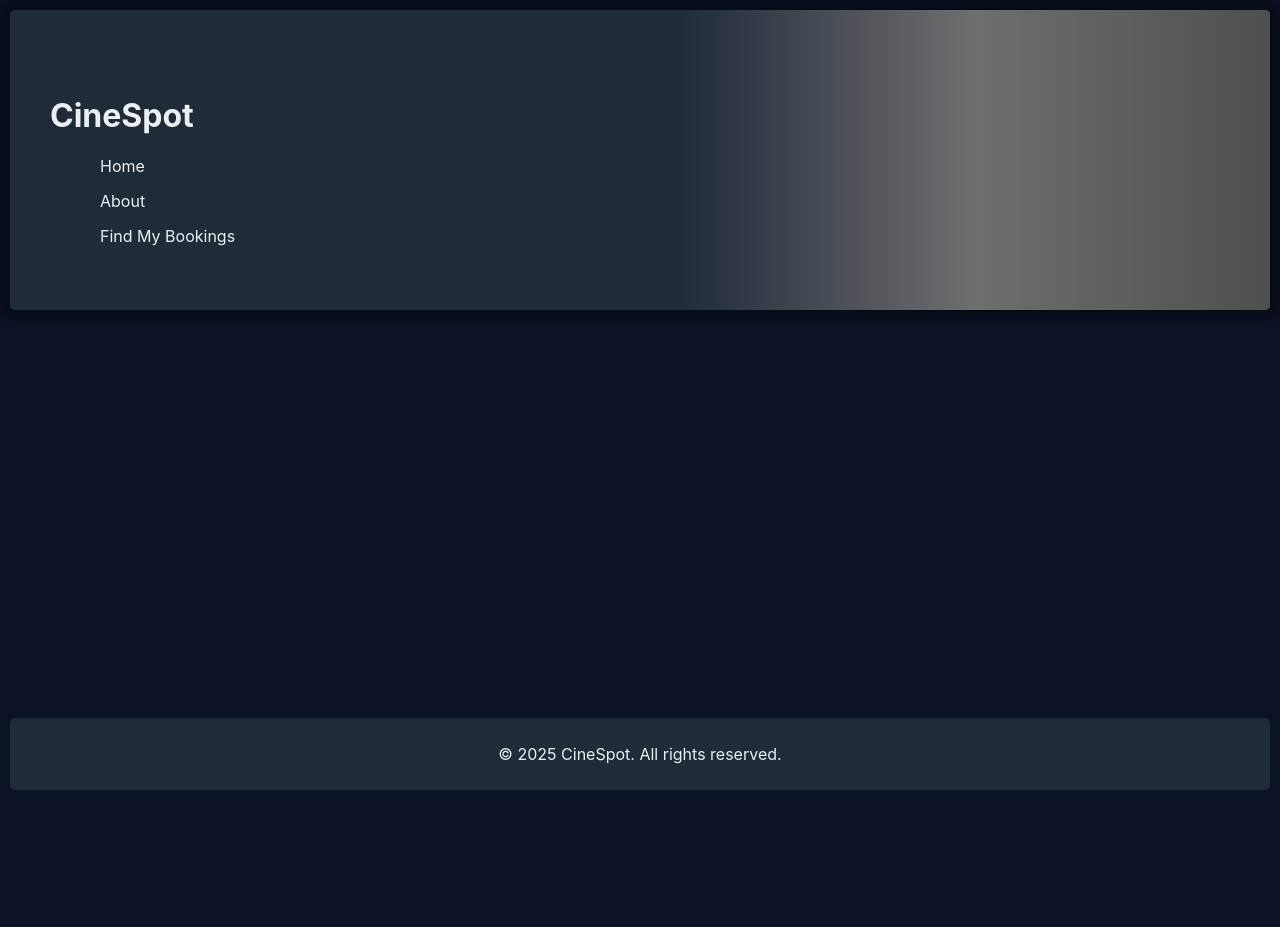
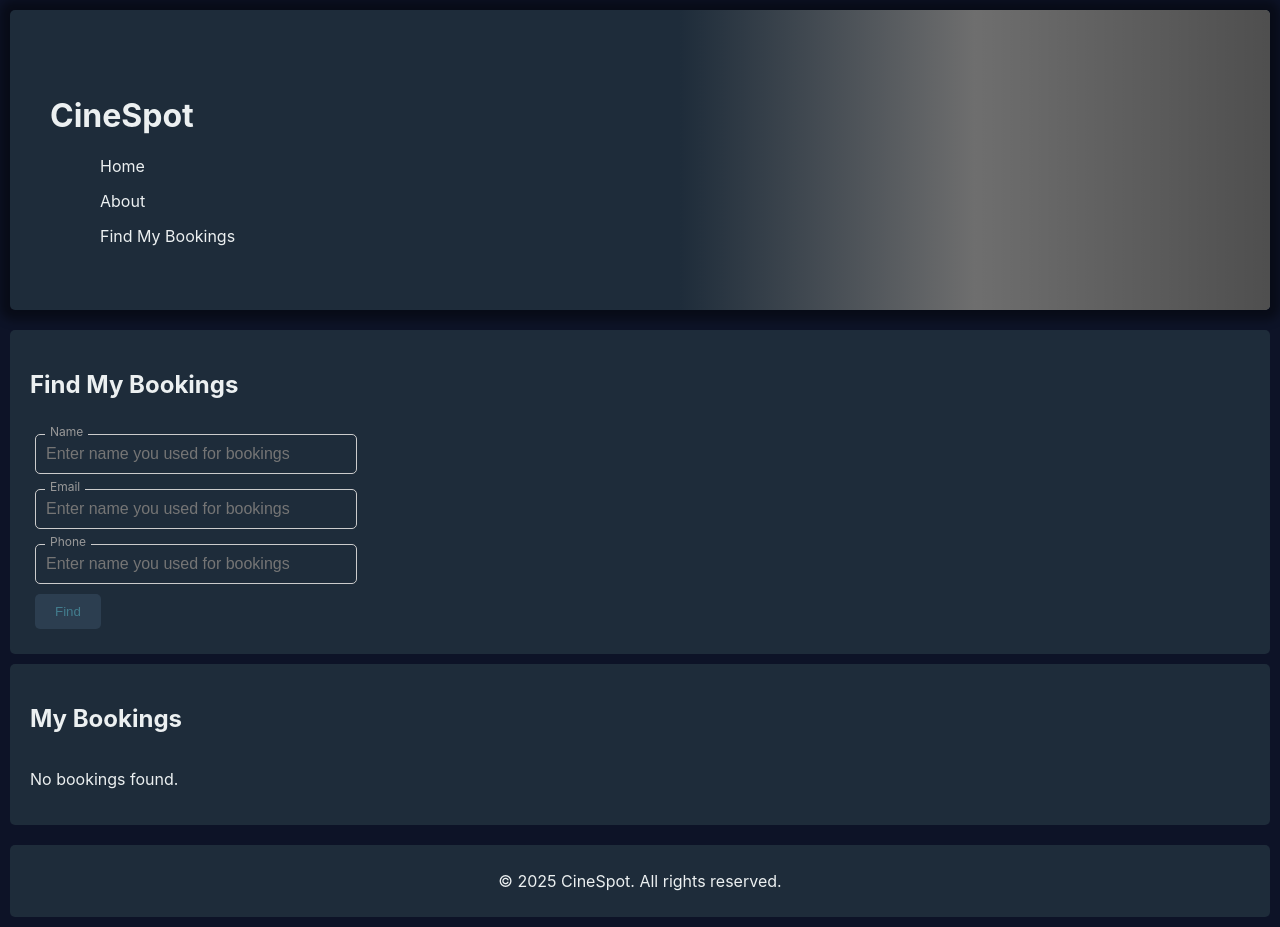
Before and after one commit to yur4uwe/front_end_8-9-10, a React (Create React App) app in the folder frontend/: page /my-bookings in a window 1280 px wide. Before the commit the page ends 800 px from the top, so only its background shows below. Built offline with nearby package versions, Linux system fonts and the light colour scheme; the HTML template or start-up script is replaced by a standard one.

Commit message:
validation errors needed for inputs, and probably should write some notification boxes

```diff
--- /dev/null
+++ b/frontend/src/components/high/BookingsList.css
@@ -0,0 +1,4 @@
+.booking-item {
+
+    border-bottom: 2px solid #ccc;
+}
--- /dev/null
+++ b/frontend/src/components/high/BookingsList.jsx
@@ -0,0 +1,51 @@
+import React from 'react';
+import SeatsList from '../low/SeatsList';
+import './BookingsList.css';
+
+/**
+ * @typedef {Object} Booking
+ * @property {import('../low/MovieCard').MovieInfo} movie - Movie details
+ * @property {string} time - Booking time
+ * @property {Array<{row:number,number:number}>} seats - List of booked seats
+ * @property {string} movieId - Booking ID
+ */
+
+/**
+ *
+ * @param {{bookings:Booking[]}} param0
+ * @returns
+ */
+const BookingsList = ({ bookings }) => {
+    const day = (time) => {
+        const date = new Date(time);
+        const options = { month: 'numeric', day: 'numeric' };
+        return date.toLocaleDateString(undefined, options);
+    }
+
+    const hour = (time) => {
+        const date = new Date(time);
+        const options = { hour: '2-digit', minute: '2-digit', hour12: false };
+        return date.toLocaleTimeString(undefined, options);
+    }
+
+    return (
+        <div>
+            {bookings.length > 0 ? (
+                bookings
+                    .sort((a, b) => new Date(a.time) - new Date(b.time))
+                    .map((booking, index) => (
+                        <div key={index} className="booking-item">
+                            <h3>Booking: {booking.movie.title}</h3>
+                            <p>Time: {day(booking.time)}, {hour(booking.time)}</p>
+                            <p>Seats: </p>
+                            <SeatsList seats={booking.seats} />
+                        </div>
+                    ))
+            ) : (
+                <p>No bookings found.</p>
+            )}
+        </div>
+    );
+};
+
+export default BookingsList;
--- /dev/null
+++ b/frontend/src/components/low/SeatsList.css
@@ -0,0 +1,30 @@
+.booked-seat {
+    display: inline-block;
+    width: min-content;
+    padding: 10px;
+    border-radius: 5px;
+    margin: 0 8px 8px 0;
+    white-space: nowrap;
+}
+
+.seats-list {
+    display: flex;
+    flex-wrap: wrap;
+    width: 100%;
+    max-height: 100vh;
+    overflow-y: auto;
+}
+
+.type-span {
+    display: block;
+    margin-bottom: 5px;
+}
+
+.position-span {
+    display: block;
+}
+
+.booked-seat {
+    background-color: #34404c;
+    cursor: default;
+}
--- /dev/null
+++ b/frontend/src/components/low/SeatsList.jsx
@@ -0,0 +1,22 @@
+import React from 'react';
+import './SeatsList.css';
+
+/**
+ *
+ * @param {{seats:import('../pages/Booking').Seat[]}} param0
+ * @returns
+ */
+const SeatsList = ({ seats }) => {
+    return (
+        <div className='seats-list'>
+            {seats.map((seat, index) => (
+                <div className='booked-seat' key={index}>
+                    <span className='type-span'>{seat.type}</span>
+                    <span className='position-span'>Row: {seat.row}, Seat: {seat.number}</span>
+                </div>
+            ))}
+        </div>
+    );
+}
+
+export default SeatsList;
--- a/frontend/src/components/low/TextArea.css
+++ b/frontend/src/components/low/TextArea.css
@@ -19,7 +19,7 @@
 .text-area-input {
     width: calc(100% - 22px);
     min-width: 100px;
-    max-width: 200px;
+    max-width: 300px;
     height: 100%;
     padding: 10px;
     border: 1px solid #ccc;
--- a/frontend/src/components/low/TextArea.jsx
+++ b/frontend/src/components/low/TextArea.jsx
@@ -12,7 +12,7 @@ import './TextArea.css';
  * @param {function} [props.onBlur] Blur handler.
  * @param {function} [props.onChange] Change handler.
  */
-const TextArea = ({ name, value, className, placeholder, onFocus, onBlur, onChange }) => {
+const TextArea = ({ name, value, className, placeholder, onFocus, onBlur, onChange, color }) => {
     const inputId = name ? name.toLowerCase().replace(/\s+/g, '-') : undefined;
     return (
         <div className={`text-area ${className ?? ''}`}>
@@ -26,7 +26,7 @@ const TextArea = ({ name, value, className, placeholder, onFocus, onBlur, onChan
                 onChange={onChange}
                 value={value}   // For a controlled component
             />
-            {name && <label htmlFor={inputId} className="text-area-title">{name}</label>}
+            {name && <label htmlFor={inputId} className="text-area-title" style={{ background: color }}>{name}</label>}
         </div>
     );
 };
--- a/frontend/src/components/pages/Booking.jsx
+++ b/frontend/src/components/pages/Booking.jsx
@@ -1,9 +1,9 @@
-import React, { useCallback, useEffect, useState, useContext } from 'react';
+import React, { useCallback, useEffect, useState } from 'react';
 import { useParams } from 'react-router-dom';
-import { SourceContext } from '../../context/SourceContext'; // Assuming you have a context for the API URL
 import Loader from '../low/Loader';
 import ContentBox from '../wrappers/ContentBox';
 import ScreeningList from '../high/ScreeningList';
+import useApi from '../../hooks/useApi'; // Assuming you have a custom hook for API requests
 import './Booking.css';
 
 
@@ -30,26 +30,25 @@ import './Booking.css';
  * @returns {JSX.Element}
  */
 const Booking = () => {
-    const { apiUrl } = useContext(SourceContext); // Assuming you have a context for the API URL
     const { id: movieId } = useParams();
     const [screenings, setScreenings] = useState([]);
     const [movieName, setMovieName] = useState(''); // State to hold the movie name
+    const { request } = useApi(); // Assuming you have a custom hook for API requests
 
     const fetchMovieScreenings = useCallback(async () => {
         try {
-            const response = await fetch(`${apiUrl}/movie/screenings?movieId=${movieId}`);
-            const data = await response.json();
-            console.log('Fetched movie screenings:', data); // Debugging line
+            const response = await request(`/movie/screenings?movieId=${movieId}`);
+            console.log('Fetched movie screenings:', response); // Debugging line
 
-            setMovieName(data.movie.title); // Assuming the API returns the movie name
-            setScreenings(data.screenings ?? []); // Ensure we set an empty array if no screenings are found
+            setMovieName(response.movie.title); // Assuming the API returns the movie name
+            setScreenings(response.screenings ?? []); // Ensure we set an empty array if no screenings are found
 
             console.log('Movie Name:', movieName); // Debugging line
 
         } catch (error) {
             console.error('Error fetching movie screenings:', error);
         }
-    }, [movieId, apiUrl, movieName]);
+    }, [movieId, movieName]);
 
     useEffect(() => {
         console.log('Booking component mounted or dependencies changed, fetching screenings...');
@@ -57,8 +56,6 @@ const Booking = () => {
     }, [fetchMovieScreenings]);
 
     if (!screenings || !screenings.length) return <Loader description='Loading screenings...' />;
-
-
 
     return (
         <ContentBox className='booking-container'>
--- a/frontend/src/components/pages/MovieDetails.jsx
+++ b/frontend/src/components/pages/MovieDetails.jsx
@@ -1,14 +1,14 @@
-import React, { useState, useEffect, useContext, useCallback } from 'react';
+import React, { useState, useEffect, useCallback } from 'react';
 import { useParams } from 'react-router-dom/cjs/react-router-dom.min';
-import { SourceContext } from '../../context/SourceContext';
 import Loader from '../low/Loader';
 import ContentBox from '../wrappers/ContentBox';
 import MovieDetailsInfo from '../high/MovieDetailsInfo';
 import MovieComments from '../high/MovieComments';
 import './MovieDetails.css';
+import useApi from '../../hooks/useApi';
 
 const MovieDetails = () => {
-    const { apiUrl } = useContext(SourceContext);
+    const { request } = useApi()
     const { id: movieId } = useParams();
     /**
      * State to hold movie details.
@@ -19,13 +19,12 @@ const MovieDetails = () => {
     // Memoize fetchMovieDetails and include fetchMovieScreenings in its dependencies.
     const fetchMovieDetails = useCallback(async () => {
         try {
-            const response = await fetch(`${apiUrl}/movie?movieId=${movieId}`);
-            const data = await response.json();
-            setMovie(data);
+            const response = await request(`/movie?movieId=${movieId}`);
+            setMovie(response || {});
         } catch (error) {
             console.error('Error fetching movie details:', error);
         }
-    }, [apiUrl, movieId]);
+    }, [movieId]);
 
     // Call fetchMovieDetails whenever dependencies change.
     useEffect(() => {
--- /dev/null
+++ b/frontend/src/components/pages/MyBookings.css
@@ -0,0 +1,3 @@
+.my-bookings-inputs {}
+
+.my-bookings-container {}
--- a/frontend/src/components/pages/MyBookings.jsx
+++ b/frontend/src/components/pages/MyBookings.jsx
@@ -1,9 +1,79 @@
-import React from 'react';
+import React, { useCallback, useEffect, useState } from 'react';
+import './MyBookings.css'; // Optional: Create a separate CSS file for styling
+import TextArea from '../low/TextArea';
+import BookingsList from '../high/BookingsList';
+import useApi from '../../hooks/useApi'; // Assuming you have a custom hook for API requests
+import ButtonWrapper from '../wrappers/ButtonWrapper';
 
 const MyBookings = () => {
+    const [name, setName] = useState('');
+    const [email, setEmail] = useState('');
+    const [phone, setPhone] = useState('');
+    const [bookings, setBookings] = useState([]);
+    const { request } = useApi(); // Assuming you have a custom hook for API requests
+
+    const fetchBookings = useCallback(async () => {
+        if (name === '' && email === '' && phone === '') {
+            alert('Please fill in at least one field to search for bookings!');
+            return;
+        }
+        let bookings;
+        try {
+            bookings = await request(`/bookings?name=${name}&email=${email}&phone=${phone}`);
+        } catch (error) {
+            console.error('Error fetching bookings:', error);
+        }
+
+        for (const booking of bookings) {
+            const movieId = booking.movieId;
+            try {
+                const movie = await request(`/movie?movieId=${movieId}`);
+                if (movie) {
+                    booking.movie = movie;
+                } else {
+                    console.error(`Movie with ID ${movieId} not found.`);
+                }
+            } catch (error) {
+                console.error('Error fetching movie details:', error);
+            }
+        }
+
+        setBookings(bookings || []);
+    }, [name, email, phone, request]);
+
     return (
-        <div>
-
+        <div className='my-bookings-container'>
+            <div className="my-bookings-inputs content-box">
+                <h2>Find My Bookings</h2>
+                <div className="inputs-container">
+                    <TextArea
+                        value={name}
+                        name='Name'
+                        placeholder='Enter name you used for bookings'
+                        onChange={(e) => setName(e.target.value)}
+                        color='#1e2c3a'
+                    />
+                    <TextArea
+                        value={email}
+                        name='Email'
+                        placeholder='Enter name you used for bookings'
+                        onChange={(e) => setEmail(e.target.value)}
+                        color='#1e2c3a'
+                    />
+                    <TextArea
+                        value={phone}
+                        name='Phone'
+                        placeholder='Enter name you used for bookings'
+                        onChange={(e) => setPhone(e.target.value)}
+                        color='#1e2c3a'
+                    />
+                    <ButtonWrapper onClick={fetchBookings}>Find</ButtonWrapper>
+                </div>
+            </div>
+            <div className="bookings content-box">
+                <h2>My Bookings</h2>
+                <BookingsList bookings={bookings} />
+            </div>
         </div>
     );
 };
--- a/frontend/src/context/SeatBookingContext.jsx
+++ b/frontend/src/context/SeatBookingContext.jsx
@@ -58,7 +58,7 @@ const SeatBookingProvider = ({ screeningId, children }) => {
 
     const fetchScreening = useCallback(async () => {
         try {
-            const response = await request(`${apiUrl}/movie/screening?screeningId=${screeningId}`);
+            const response = await request(`/movie/screening?screeningId=${screeningId}`);
             setScreening(response.seats);
             setLoading(false);
         } catch (error) {
@@ -101,7 +101,7 @@ const SeatBookingProvider = ({ screeningId, children }) => {
         }
 
         try {
-            const response = await request(`${apiUrl}/movie/screening/confirm`, true, {
+            const response = await request(`/movie/screening/confirm`, true, {
                 method: 'POST',
                 headers: {
                     'Content-Type': 'application/json',
--- a/frontend/src/hooks/useApi.jsx
+++ b/frontend/src/hooks/useApi.jsx
@@ -1,6 +1,8 @@
-import { useState, useCallback } from 'react';
+import { useState, useCallback, useContext } from 'react';
+import { SourceContext } from '../context/SourceContext'; // Adjust the import path as necessary
 
 const useApi = () => {
+    const { apiUrl } = useContext(SourceContext);
     const [loading, setLoading] = useState(false);
     const [error, setError] = useState(null);
 
@@ -14,7 +16,7 @@ const useApi = () => {
         setLoading(true);
         setError(null);
         try {
-            const response = await fetch(url, options);
+            const response = await fetch(`${apiUrl}${url}`, options);
             if (!response.ok) {
                 const errorText = await response.text();
                 throw new Error(errorText || 'API request failed');
```
Also changed, not shown: 2 other files (tests, documents, lock files or other folders).
